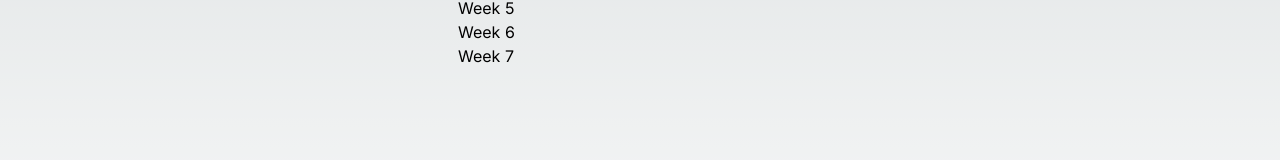
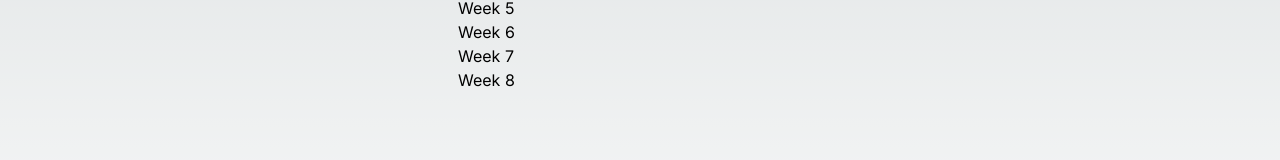
Before and after one commit to benroskey/cprg306-assignments, a Next.js app: page / in a window 1280 px wide. Shown: the part 360-520 px from the top of the page. Built offline with nearby package versions, Linux system fonts and the light colour scheme.

Commit message:
added week8 link

```diff
--- a/app/page.js
+++ b/app/page.js
@@ -13,6 +13,7 @@ export default function Home() {
         <Link href ="/week5"> Week 5 </Link> <br/>
         <Link href ="/week6"> Week 6 </Link> <br/>
         <Link href ="/week7"> Week 7 </Link> <br/>
+        <Link href ="/week8"> Week 8 </Link> <br/>
       </div>
     </main>
   );
```
